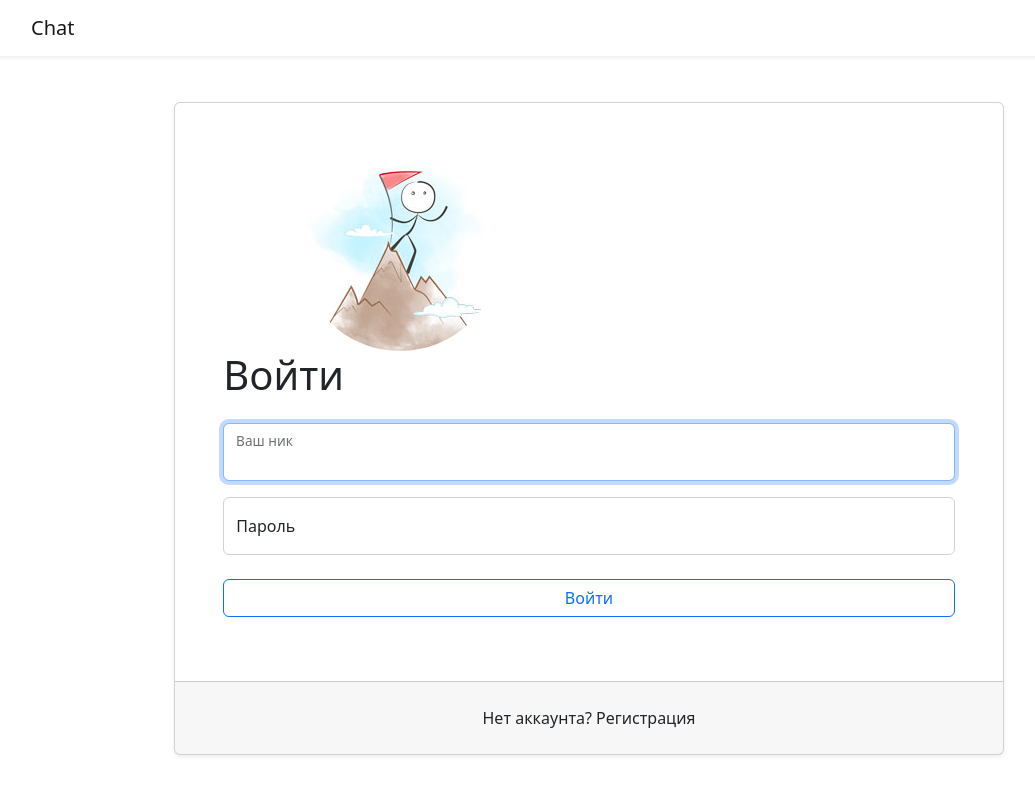
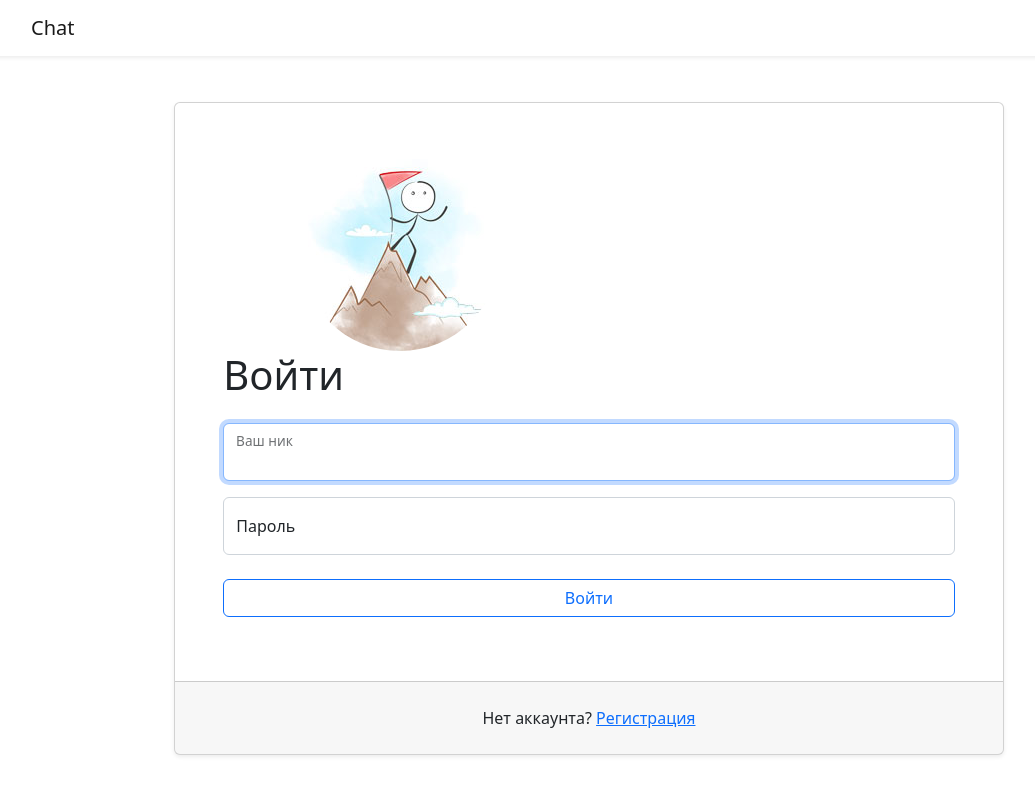
Before and after one commit to Nesaq/chatik, a React (Create React App) app in the folder frontend/: page /login in a window 1280 px wide. Shown: the top 794 px of the page, without its empty margins (51-1086 px from the left). Built offline with nearby package versions, Linux system fonts and the light colour scheme; no server answers.

Commit message:
added link for registration

```diff
--- a/frontend/src/components/Login.jsx
+++ b/frontend/src/components/Login.jsx
@@ -29,10 +29,8 @@ const Login = () => {
     },
     schemaLogin,
     onSubmit: async (values) => {
-      console.log('values', values);
       try {
         const response = await axios.post(routes.loginPath(), values);
-        console.log('response', response.data);
         auth.logIn(response.data);
         navigate('/');
       } catch (err) {
@@ -94,7 +92,9 @@ const Login = () => {
             </div>
             <div className='card-footer p-4'>
               <div className='text-center'>
-                <span>Нет аккаунта? Регистрация</span>
+                <span>Нет аккаунта?</span>
+                {' '}
+                <a href='/signup'>Регистрация</a>
               </div>
             </div>
           </div>
```
